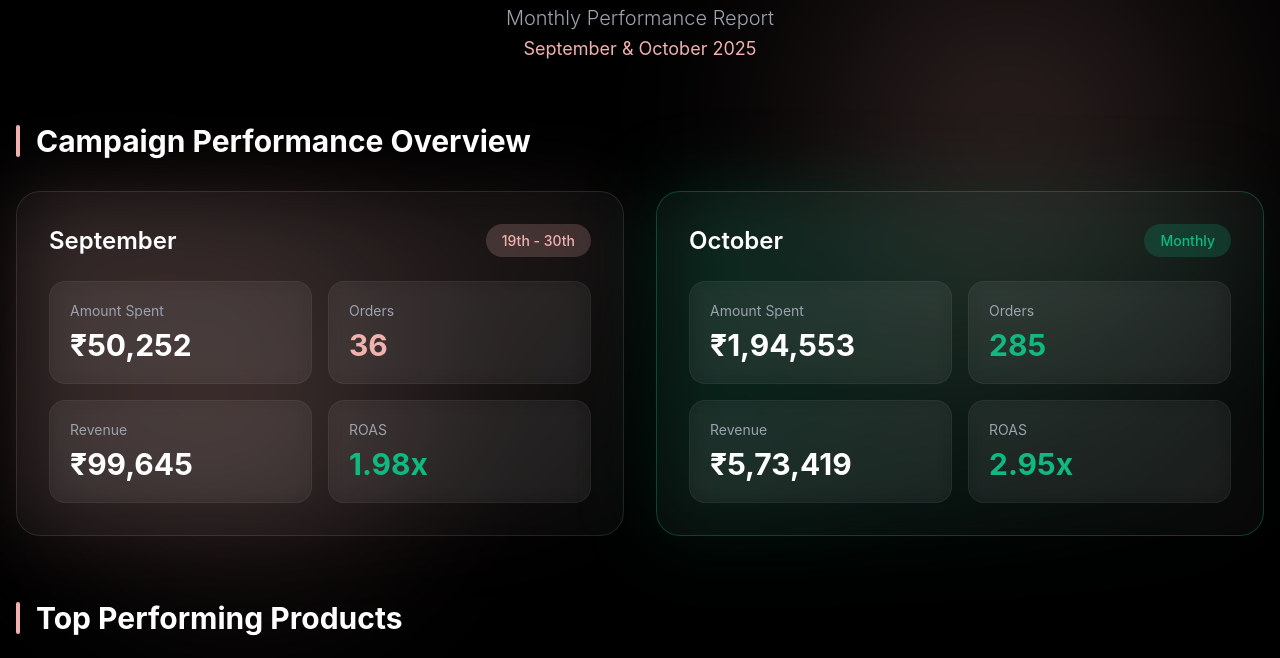
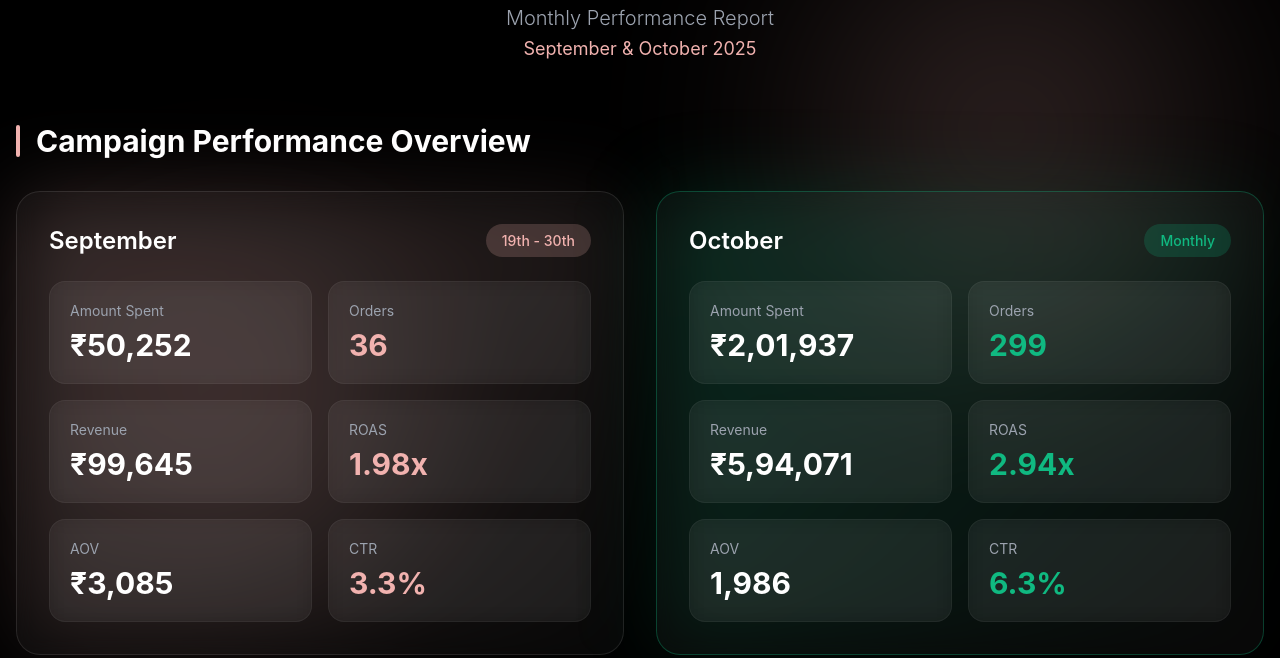
Before and after one commit to dhruvrijwani/Cao-jewellery, a plain HTML site: page index.html in a window 1280 px wide. Shown: the part 142-800 px from the top of the page. Drawn offline with Linux system fonts and the light colour scheme.

Commit message:
final changes

```diff
--- a/index.html
+++ b/index.html
@@ -718,7 +718,15 @@
                             </div>
                             <div class="metric-box">
                                 <p class="metric-label">ROAS</p>
-                                <p class="metric-value green">1.98x</p>
+                                <p class="metric-value pink">1.98x</p>
+                            </div>
+                            <div class="metric-box">
+                                <p class="metric-label">AOV</p>
+                                <p class="metric-value">₹3,085</p>
+                            </div>
+                            <div class="metric-box">
+                                <p class="metric-label">CTR</p>
+                                <p class="metric-value pink">3.3%</p>
                             </div>
                         </div>
                     </div>
@@ -735,19 +743,27 @@
                         <div class="metrics-grid">
                             <div class="metric-box green-hover">
                                 <p class="metric-label">Amount Spent</p>
-                                <p class="metric-value">₹1,94,553</p>
+                                <p class="metric-value">₹2,01,937</p>
                             </div>
                             <div class="metric-box green-hover">
                                 <p class="metric-label">Orders</p>
-                                <p class="metric-value green">285</p>
+                                <p class="metric-value green">299</p>
                             </div>
                             <div class="metric-box green-hover">
                                 <p class="metric-label">Revenue</p>
-                                <p class="metric-value">₹5,73,419</p>
+                                <p class="metric-value">₹5,94,071</p>
                             </div>
                             <div class="metric-box green-hover">
                                 <p class="metric-label">ROAS</p>
-                                <p class="metric-value green">2.95x</p>
+                                <p class="metric-value green">2.94x</p>
+                            </div>
+                            <div class="metric-box green-hover">
+                                <p class="metric-label">AOV</p>
+                                <p class="metric-value">1,986</p>
+                            </div>
+                            <div class="metric-box green-hover">
+                                <p class="metric-label">CTR</p>
+                                <p class="metric-value green">6.3%</p>
                             </div>
                         </div>
                     </div>
```
